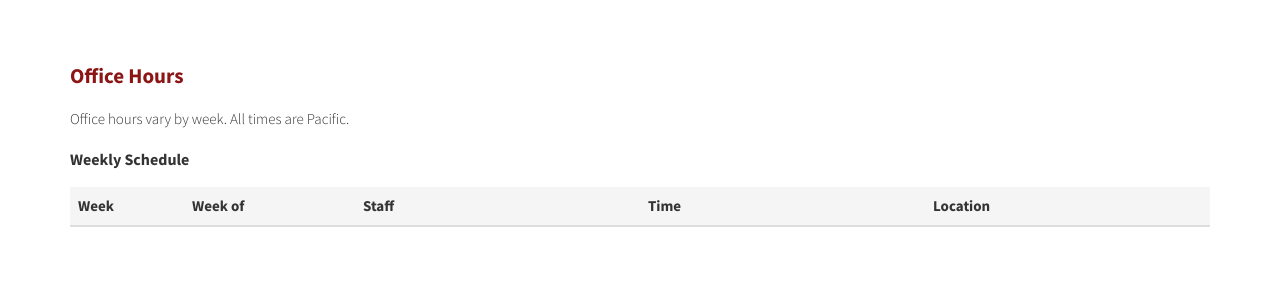
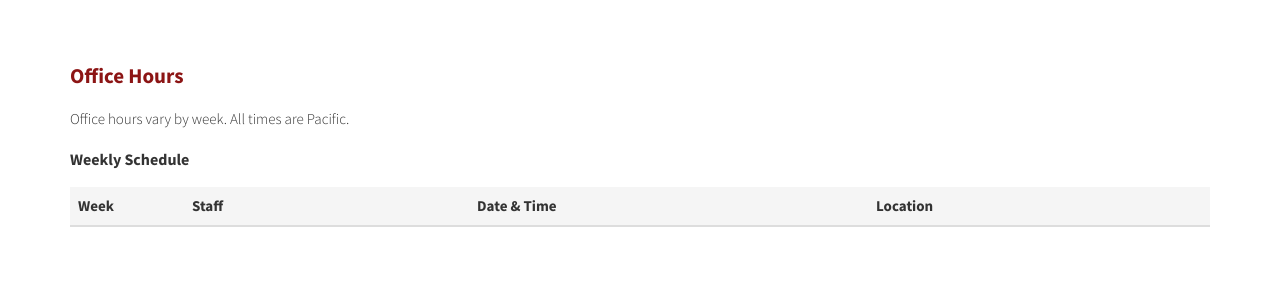
Before and after one commit to cs329z/cs329z.github.io, a Flask app: template templates/logistics.html in a window 1280 px wide. Shown: the part 191-491 px from the top of the page. Run offline with Flask 3, Linux system fonts and the light colour scheme; the template is opened without the code that fills it, so the values that code supplies are empty.

Commit message:
OH date style update

```diff
--- a/server.py
+++ b/server.py
@@ -16,6 +16,7 @@ import csv
 import json
 import os
 import sys
+from datetime import datetime, timedelta
 
 from flask import Flask, redirect, render_template, url_for
 from flask_flatpages import FlatPages
@@ -87,6 +88,7 @@ def load_office_hours():
         for row in rows:
             if not row:
                 continue
+            week_start = datetime.strptime(f"{row[1].strip()}/2026", "%m/%d/%Y").date()
             sessions = []
             for value in row[2:]:
                 value = value.strip()
@@ -94,16 +96,19 @@ def load_office_hours():
                     continue
                 short_name, time = value.split(":", 1)
                 person = staff[short_name.strip()]
+                day, clock_time = time.strip().split(maxsplit=1)
+                day_index = day_order[day.lower().rstrip(".")]
+                session_date = week_start + timedelta(
+                    days=(day_index - week_start.weekday()) % 7
+                )
                 sessions.append({
                     "name": person["name"],
-                    "time": time.strip(),
+                    "date": f"{session_date:%b} {session_date.day} ({session_date:%a})",
+                    "time": clock_time,
                     "location": person["location"],
+                    "day_index": day_index,
                 })
-            sessions.sort(
-                key=lambda session: day_order.get(
-                    session["time"].split(maxsplit=1)[0].lower().rstrip("."), 7
-                )
-            )
+            sessions.sort(key=lambda session: session["day_index"])
             weeks.append({
                 "week": row[0].strip(),
                 "date": row[1].strip() if len(row) > 1 else "",
--- a/static/css/main.css
+++ b/static/css/main.css
@@ -166,10 +166,9 @@ h4 { font-size: 15px; font-weight: bold; font-style: italic; margin-top: 18px; }
   #deadlines td:nth-of-type(3):before { content: "Date"; }
   #deadlines td:nth-of-type(4):before { content: "Time"; }
   #office-hours-schedule td:nth-of-type(1):before { content: "Week"; }
-  #office-hours-schedule td:nth-of-type(2):before { content: "Week of"; }
-  #office-hours-schedule td:nth-of-type(3):before { content: "Staff"; }
-  #office-hours-schedule td:nth-of-type(4):before { content: "Time"; }
-  #office-hours-schedule td:nth-of-type(5):before { content: "Location"; }
+  #office-hours-schedule td:nth-of-type(2):before { content: "Staff"; }
+  #office-hours-schedule td:nth-of-type(3):before { content: "Date & Time"; }
+  #office-hours-schedule td:nth-of-type(4):before { content: "Location"; }
   #office-hours-schedule td[colspan] { padding-left: 8px; }
   #office-hours-schedule td[colspan]::before { display: none; }
 }
--- a/templates/logistics.html
+++ b/templates/logistics.html
@@ -24,10 +24,10 @@
     <h3>Weekly Schedule</h3>
     <table class="table office-hours-table">
       <colgroup>
-        <col style="width:10%"><col style="width:15%"><col style="width:25%"><col style="width:25%"><col style="width:25%">
+        <col style="width:10%"><col style="width:25%"><col style="width:35%"><col style="width:30%">
       </colgroup>
       <thead>
-        <tr class="active"><th>Week</th><th>Week of</th><th>Staff</th><th>Time</th><th>Location</th></tr>
+        <tr class="active"><th>Week</th><th>Staff</th><th>Date &amp; Time</th><th>Location</th></tr>
       </thead>
       <tbody>
         {% for week in office_hours %}
@@ -36,16 +36,14 @@
             {% for session in week.sessions %}
             <tr class="{% if week_index is even %}alt{% endif %}">
               <td>{{ week.week }}</td>
-              <td>{{ week.date or "—" }}</td>
               <td><b>{{ session.name }}</b></td>
-              <td>{{ session.time }}</td>
+              <td>{{ session.date }}, {{ session.time }}</td>
               <td>{{ session.location }}</td>
             </tr>
             {% endfor %}
           {% else %}
             <tr class="{% if week_index is even %}alt{% endif %}">
               <td>{{ week.week }}</td>
-              <td>{{ week.date or "—" }}</td>
               <td colspan="3"><i>No office hours</i></td>
             </tr>
           {% endif %}
```
